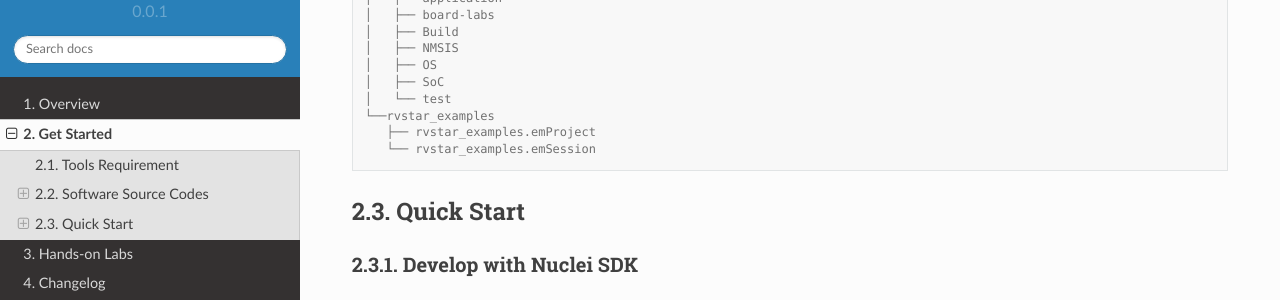
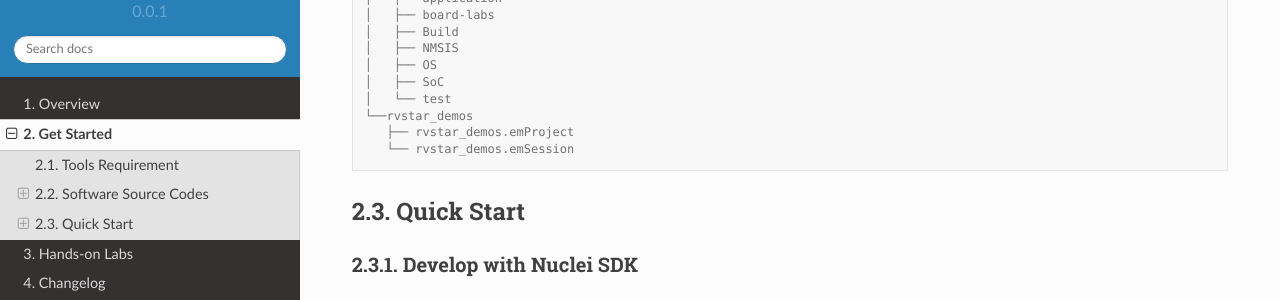
Before and after one commit to Nuclei-Software/nuclei-board-labs, a Sphinx documentation site: the page built from doc/source/getstarted/getstarted.rst, in a window 1280 px wide and 900 px high, scrolled down 1569 px. Shown: the part 151-451 px from the top of the window. Built offline with Sphinx 7.4.7 and the Read the Docs theme 2.0.0, drawn with Linux system fonts in a browser that asks for light colours.

Commit message:
update ses pic

```diff
--- a/doc/source/getstarted/getstarted.rst
+++ b/doc/source/getstarted/getstarted.rst
@@ -88,9 +88,9 @@
     │   ├── OS
     │   ├── SoC
     │   └── test
-    └──rvstar_examples
-       ├── rvstar_examples.emProject
-       └── rvstar_examples.emSession
+    └──rvstar_demos
+       ├── rvstar_demos.emProject
+       └── rvstar_demos.emSession
 
 
 Quick Start
--- a/doc/source/overview/overview.rst
+++ b/doc/source/overview/overview.rst
@@ -10,7 +10,7 @@
 This handbook describes how to develop with |nuclei_board| through a step-by-step way, it can be used as lab teaching metarials.
 Anyone interested in |nuclei_core| can also take this handbook as a quick start-up to develop with |nuclei_core| in the field of embedded systems.
 
-The architecture of Nuclei Board Labs are shown in the block diagram below.
+The hierarchy of Nuclei Board Labs are shown in the block diagram below.
 
 .. _figure_overview_1:
 
@@ -18,7 +18,7 @@
    :width: 600
    :alt: overview_fig1
 
-   Architecture of Nuclei Board Labs
+   Hierarchy of Nuclei Board Labs
 
 The labs are developed based on the `Nuclei Software Development Kit (Nuclei SDK) <https://github.com/Nuclei-Software/nuclei-sdk>`__ which is an open software platform to facilitate the software development of systems based on |nuclei_core|.
 
```
Also changed, not shown: doc/source/asserts/medias/lab1_1_fig2.jpg, doc/source/asserts/medias/lab1_2_fig1.jpg, doc/source/asserts/medias/lab1_3_fig4.jpg, doc/source/asserts/medias/lab1_4_fig3.jpg, doc/source/asserts/medias/overview_fig1.jpg.
